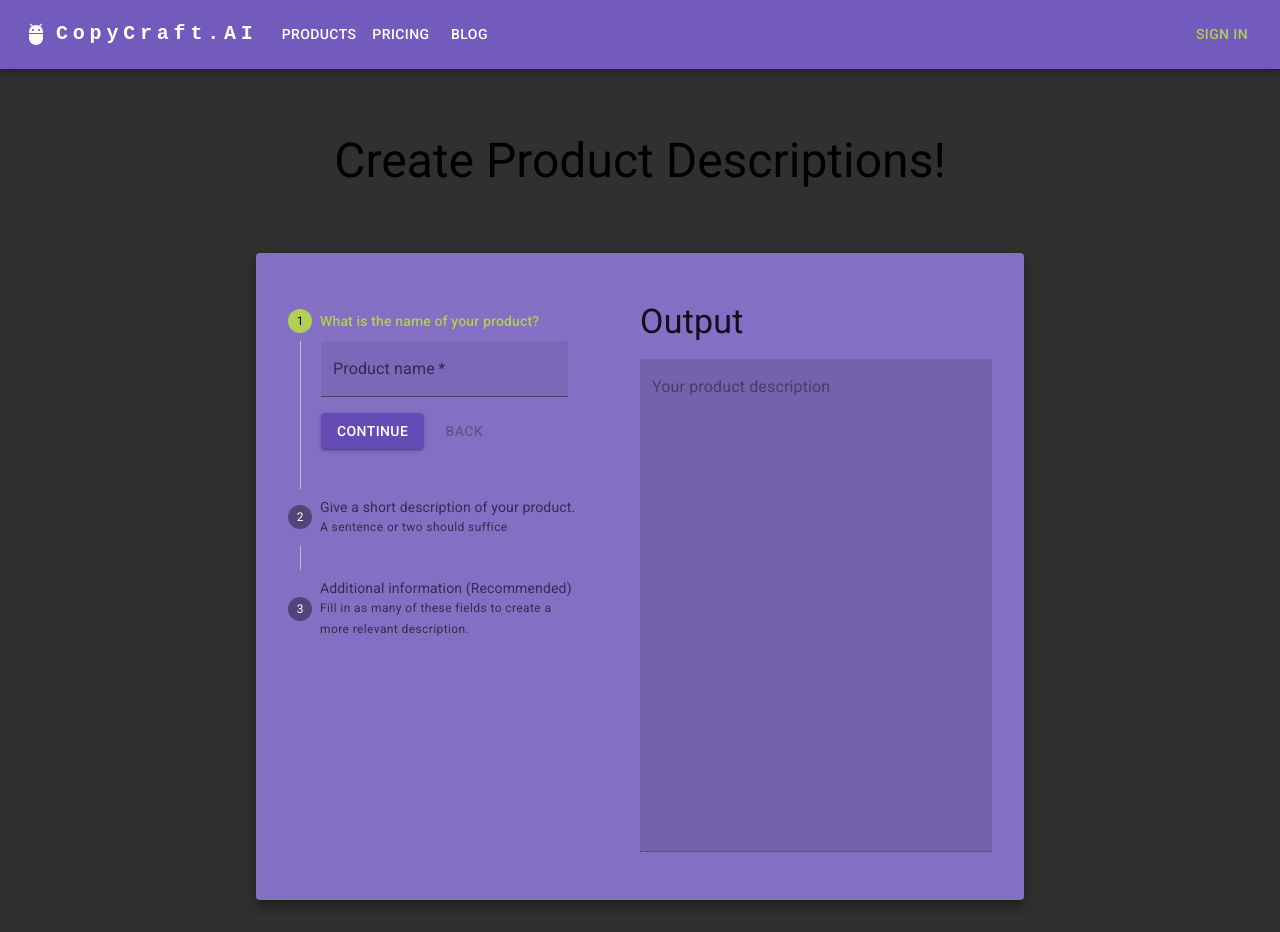
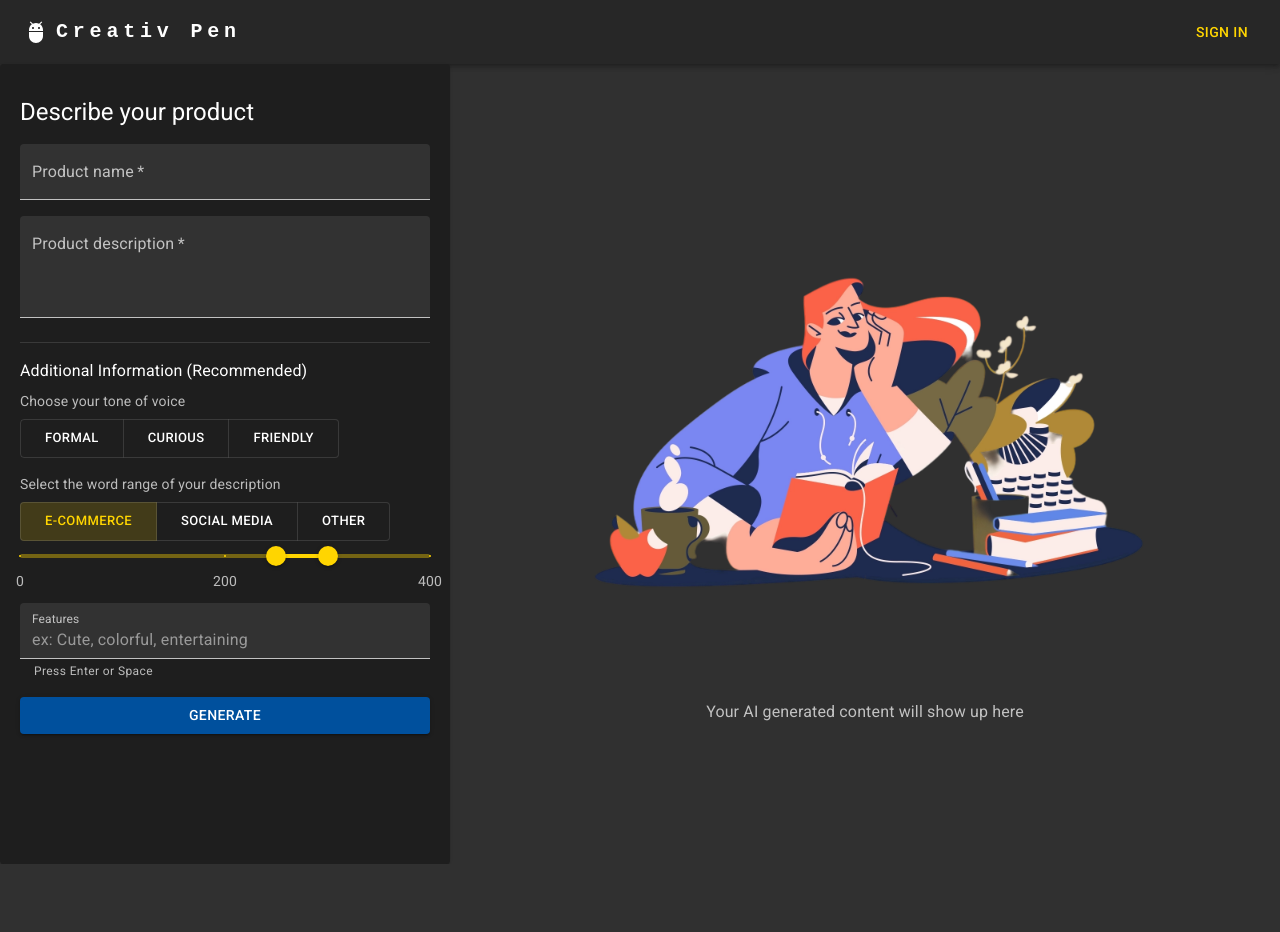
Before and after one commit to rawad663/platepal-ui, a Next.js app: page / in a window 1280 px wide. After the commit the page ends 864 px from the top, so only its background shows below. Built offline with nearby package versions, Linux system fonts and the light colour scheme.

Commit message:
feat: rework pdg UI

```diff
--- a/src/components/AppBar/AppBar.tsx
+++ b/src/components/AppBar/AppBar.tsx
@@ -1,17 +1,16 @@
-import * as React from 'react';
-import { AppBar as MuiAppBar, Toolbar, Container } from '@mui/material';
+import { AppBar as MuiAppBar, Container, Toolbar } from '@mui/material';
+import { useSession } from '@pdg/hooks/useSession';
 
 import { LeftAdornment } from './LeftAdornment';
 import { RightAdornment } from './RightAdornment';
-import { useSession } from '@pdg/hooks/useSession';
 
 export const AppBar = () => {
   const { session, signInWithOAuth, signOut } = useSession();
 
-  const pages = ['Products', 'Pricing', 'Blog'];
+  const pages: string[] = [];
 
   return (
-    <MuiAppBar color="primary" position="static" enableColorOnDark>
+    <MuiAppBar color="primary" position="static">
       <Container maxWidth="xl">
         <Toolbar disableGutters>
           <LeftAdornment pages={pages} />
--- a/src/components/AppBar/LeftAdornment.tsx
+++ b/src/components/AppBar/LeftAdornment.tsx
@@ -35,7 +35,7 @@ export const LeftAdornment = ({ pages }: Props) => {
             textDecoration: 'none',
           }}
         >
-          CopyCraft.AI
+          Creativ Pen
         </Typography>
       </Box>
 
--- a/src/components/ProductInfoForm/ProductInfoForm.tsx
+++ b/src/components/ProductInfoForm/ProductInfoForm.tsx
@@ -1,33 +1,10 @@
-import {
-  Box,
-  Button,
-  Chip,
-  InputAdornment,
-  Step,
-  StepContent,
-  StepLabel,
-  Stepper,
-  SxProps,
-  TextField,
-  Typography,
-} from '@mui/material';
-import { grey } from '@mui/material/colors';
+import { Button, Chip, Divider, InputAdornment, Paper, SxProps, TextField, Typography } from '@mui/material';
 import { ProductInfoInput, Tone, WordRange } from '@pdg/types/product-descriptions';
-import { useState } from 'react';
 import { Control, Controller, FormState } from 'react-hook-form';
 
-import { styles } from './ProductInfoForm.styles';
 import { RangeSelector } from './RangeSelector';
 import { ToneSelector } from './ToneSelector';
 import { FormFields, ProductInput } from './useProductInfoForm';
-
-type Step = {
-  name: string;
-  inputs: ProductInput[];
-  description: string;
-  hint?: string;
-  onNext?: () => void;
-};
 
 type Props = {
   sx?: SxProps;
@@ -36,59 +13,10 @@ type Props = {
   control: Control<FormFields>;
   isLoading: boolean;
   onSubmit: () => Promise<void>;
-  validate: (f: () => void) => () => void;
 };
 
-export const ProductInfoForm = ({ sx, inputs, formState, control, onSubmit, validate, isLoading }: Props) => {
-  const [activeStep, setActiveStep] = useState<number>(0);
-
-  const steps: Step[] = [
-    {
-      name: 'name',
-      inputs: [inputs.name],
-      description: 'What is the name of your product?',
-      hint: '',
-    },
-    {
-      name: 'description',
-      inputs: [inputs.description],
-      description: 'Give a short description of your product.',
-      hint: 'A sentence or two should suffice',
-    },
-    {
-      name: 'additionalInfo',
-      inputs: [inputs.tone, inputs.wordRange, inputs.features, inputs.audience /*inputs.guarantee*/],
-      description: 'Additional information (Recommended)',
-      hint: 'Fill in as many of these fields to create a more relevant description.',
-    },
-  ];
-
-  const handleNext = validate(() => {
-    if (activeStep < steps.length - 1) {
-      setActiveStep((activeStep) => activeStep + 1);
-    } else {
-      onSubmit();
-    }
-  });
-
-  const handleBack = () => {
-    if (activeStep === 0) {
-      return;
-    }
-
-    setActiveStep((activeStep) => activeStep - 1);
-  };
-
-  const renderStep = ({ name, inputs, hint, description }: Step, index: number) => {
-    const answer = control._formValues[name];
-
-    return (
-      <Step sx={styles.root} key={name}>
-        <StepLabel optional={(answer || hint) && <Typography variant="caption">{answer || hint}</Typography>}>
-          {description}
-        </StepLabel>
-        <StepContent>
-          {inputs.map(({ onDelete, onKeyDown, hint: inputHint, state, rules, ...input }) => (
+export const ProductInfoForm = ({ sx, inputs, formState, control, onSubmit, isLoading }: Props) => {
+  const renderInput = ({ onDelete, onKeyDown, hint: inputHint, state, rules, ...input }: ProductInput) => (
     <Controller
       key={input.name}
       name={input.name}
@@ -102,7 +30,7 @@ export const ProductInfoForm = ({ sx, inputs, formState, control, onSubmit, vali
           )}
           {input.name !== 'tone' && input.name !== 'wordRange' && (
             <TextField
-                      sx={{ mb: 1 }}
+              sx={{ mb: 2 }}
               variant="filled"
               fullWidth
               {...input}
@@ -137,34 +65,31 @@ export const ProductInfoForm = ({ sx, inputs, formState, control, onSubmit, vali
         </>
       )}
     />
-          ))}
+  );
 
-          <Box sx={{ mb: 2 }}>
-            <div>
+  return (
+    <Paper elevation={1} sx={sx}>
+      <Typography variant="h5" sx={{ my: 2 }}>
+        Describe your product
+      </Typography>
+
+      {[inputs.name, inputs.description].map(renderInput)}
+
+      <Divider sx={{ mt: 1, mb: 2 }} />
+
+      <Typography sx={{ mb: 1 }}>Additional Information (Recommended)</Typography>
+
+      {[inputs.tone, inputs.wordRange, inputs.features].map(renderInput)}
+
       <Button
-                disabled={!!formState.errors[steps[activeStep].name as keyof FormFields] || isLoading}
+        fullWidth
+        disabled={!!Object.keys(formState.errors).length || isLoading}
         variant="contained"
-                onClick={() => handleNext()}
-                color={activeStep === steps.length - 1 ? 'secondary' : 'primary'}
-                sx={{ mt: 1, mr: 1 }}
+        onClick={() => onSubmit()}
+        color="primary"
       >
-                {index === steps.length - 1 ? 'Generate' : 'Continue'}
+        Generate
       </Button>
-              <Button disabled={index === 0} onClick={handleBack} sx={{ mt: 1, mr: 1, color: grey[900] }}>
-                Back
-              </Button>
-            </div>
-          </Box>
-        </StepContent>
-      </Step>
+    </Paper>
   );
 };
-
-  return (
-    <Box py={2} sx={sx}>
-      <Stepper activeStep={activeStep} orientation="vertical">
-        {steps.map(renderStep)}
-      </Stepper>
-    </Box>
-  );
-};
--- a/src/components/ProductInfoForm/ToneSelector.tsx
+++ b/src/components/ProductInfoForm/ToneSelector.tsx
@@ -17,6 +17,7 @@ export const ToneSelector = ({ activeTone, setActiveTone }: Props) => {
 
       <ToggleButtonGroup
         color="secondary"
+        size="small"
         value={activeTone}
         exclusive
         onChange={(_, newTone) => setActiveTone(newTone)}
--- a/src/components/pageComponents/GeneratePage/GeneratePage.styles.ts
+++ b/src/components/pageComponents/GeneratePage/GeneratePage.styles.ts
@@ -11,8 +11,10 @@ export const styles = {
     display: { xs: 'inline', md: 'flex' },
   },
   productInfoForm: {
-    width: { xs: '100%', md: '50%' },
-    pr: { xs: 0, md: 8 },
+    width: { xs: '100%', md: 450 },
+    backgroundColor: 'background.paper',
+    px: { xs: 0, md: 2.5 },
+    py: 2,
     boxSizing: 'border-box',
   },
 };
--- a/src/components/pageComponents/GeneratePage/GeneratePage.tsx
+++ b/src/components/pageComponents/GeneratePage/GeneratePage.tsx
@@ -1,9 +1,8 @@
-import { Box, Card, ThemeProvider, Typography } from '@mui/material';
+import { Box } from '@mui/material';
 import { ProductInfoForm } from '@pdg/components/ProductInfoForm';
 import { useProductInfoForm } from '@pdg/components/ProductInfoForm/useProductInfoForm';
 import { usePdgApi } from '@pdg/hooks/usePdgApi';
 import { IProductDescription, ProductInfoInput } from '@pdg/types/product-descriptions';
-import { lightTheme } from '@pdg/utils/theme';
 import { useState } from 'react';
 
 import { styles } from './GeneratePage.styles';
@@ -42,22 +41,14 @@ export const GeneratePage = () => {
   });
 
   return (
-    <ThemeProvider theme={lightTheme}>
-      <Box mt={8} flex={1} sx={{ display: 'flex', flexDirection: 'column', alignItems: 'center' }}>
-        <Typography mb={4} variant="h3" textAlign="center">
-          Create Product Descriptions!
-        </Typography>
-
-        <Card raised sx={styles.card}>
-          <Box sx={styles.context}>
-            <ProductInfoForm
-              sx={styles.productInfoForm}
-              {...{ onSubmit, inputs, control, formState, validate, isLoading }}
-            />
-            <ProductDescription {...{ productDescription, isLoading }} />
-          </Box>
-        </Card>
-      </Box>
-    </ThemeProvider>
+    <Box flex={1} sx={{ display: 'flex', height: '100vh' }}>
+      <ProductInfoForm sx={styles.productInfoForm} {...{ onSubmit, inputs, control, formState, isLoading }} />
+      <ProductDescription
+        {...{
+          productDescription,
+          isLoading,
+        }}
+      />
+    </Box>
   );
 };
--- a/src/components/pageComponents/GeneratePage/ProductDescription.tsx
+++ b/src/components/pageComponents/GeneratePage/ProductDescription.tsx
@@ -1,8 +1,7 @@
-import { Box, CircularProgress, TextField, Typography } from '@mui/material';
-import { validationErrors } from '@pdg/declarations/fieldValidation';
+import { Box, CircularProgress, Paper, Typography } from '@mui/material';
 import { IProductDescription } from '@pdg/types/product-descriptions';
-import { useEffect } from 'react';
-import { Controller, useForm } from 'react-hook-form';
+import ReadingIllustration from '@root/public/assets/reading.webp';
+import Image from 'next/image';
 
 type Props = {
   productDescription?: IProductDescription;
@@ -10,50 +9,48 @@ type Props = {
 };
 
 export const ProductDescription = ({ productDescription, isLoading }: Props) => {
-  const { control, setValue } = useForm({ mode: 'onBlur' });
+  return (
+    <Box p={4} sx={{ flex: 1, position: 'relative' }}>
+      {/* CREATE BANNER HERE */}
+      <Box></Box>
 
-  useEffect(() => {
-    if (!productDescription) return;
-
-    setValue('productDescription', productDescription.content);
-  }, [productDescription, setValue]);
-
-  return (
-    <Box flex={1} py={2}>
-      <Typography variant="h4" mb={2}>
-        Output
+      {productDescription ? (
+        <Paper elevation={1} sx={{ p: 2 }}>
+          <Typography paragraph variant="body1" sx={{ whiteSpace: 'pre-line' }}>
+            {productDescription.content}
           </Typography>
 
-      <Box sx={{ position: 'relative' }}>
-        <Controller
-          name="productDescription"
-          control={control}
-          rules={{ required: { value: true, message: validationErrors.required } }}
-          render={({ field, fieldState: { error } }) => (
-            <TextField
-              InputProps={{
-                sx: { color: 'common.white' },
+          <Typography variant="caption" color="text.secondary">
+            {productDescription.content.split(' ').length} words / {productDescription.content.length} characters
+          </Typography>
+        </Paper>
+      ) : (
+        <Box
+          display="flex"
+          justifyContent="center"
+          alignItems="center"
+          sx={{
+            width: '100%',
+            height: '100%',
           }}
-              inputProps={{
-                ...field,
-              }}
-              variant="filled"
-              value={productDescription?.content ?? ''}
-              disabled={!productDescription || isLoading || !!error}
-              fullWidth
-              label="Your product description"
-              color="secondary"
-              multiline
-              rows={20}
-              placeholder="ex: Funky Monkey"
+        >
+          <Box sx={{ '& > img': { borderRadius: 8 } }} display="flex" flexDirection="column" alignItems="center">
+            <Image
+              src={ReadingIllustration.src}
+              alt="a person reading a book"
+              width={ReadingIllustration.width / 2.5}
+              height={ReadingIllustration.height / 2.5}
             />
+            <Typography mt={2} fontWeight="normal" color="text.secondary">
+              Your AI generated content will show up here
+            </Typography>
+          </Box>
+        </Box>
       )}
-        />
 
       {isLoading && (
         <CircularProgress size={70} sx={{ position: 'absolute', m: 'auto', top: 0, right: 0, bottom: 0, left: 0 }} />
       )}
     </Box>
-    </Box>
   );
 };
--- a/src/utils/theme.ts
+++ b/src/utils/theme.ts
@@ -4,10 +4,11 @@ const baseTheme = {
   palette: {
     mode: 'dark',
     primary: {
-      main: '#654bb6',
+      main: '#00509D',
+      dark: '#00296B',
     },
     secondary: {
-      main: '#b1cf55',
+      main: '#FFD500',
     },
   },
 };
@@ -27,3 +28,10 @@ export const lightTheme = createTheme({
     mode: 'light',
   },
 });
+
+// if (window) {
+//   (window as any).theme = {
+//     darkTheme,
+//     lightTheme,
+//   };
+// }
```
Also changed, not shown: public/assets/reading.webp (added). Lines whose indentation alone changed are shown as unchanged.
